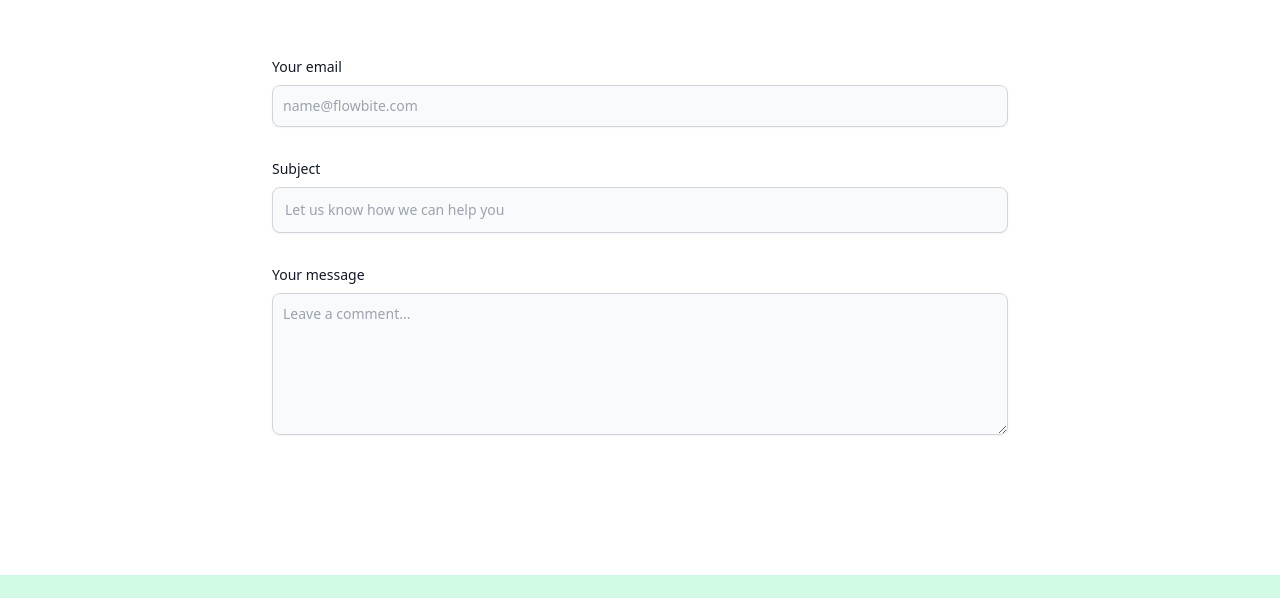
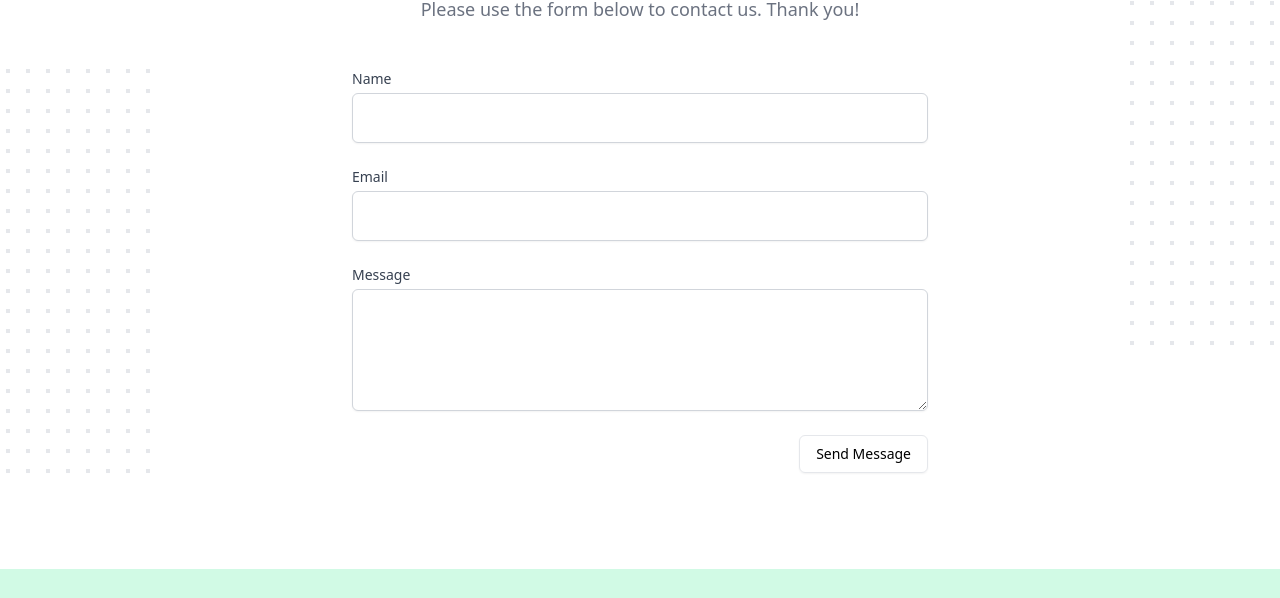
Before and after one commit to Jpriya28/greenden, a plain HTML site: page contact.html in a window 1280 px wide. Shown: the part 211-809 px from the top of the page. Drawn offline with nearby package versions, Linux system fonts and the light colour scheme.

Commit message:
Update contact.html

```diff
--- a/contact.html
+++ b/contact.html
@@ -33,28 +33,66 @@
 
   <!--Contact Section-->
 
-  <section class="bg-white dark:bg-gray-900">
-    <div class="py-8 lg:py-16 px-4 mx-auto max-w-screen-md">
-        <h2 class="mb-4 text-4xl tracking-tight font-extrabold text-center text-gray-900 dark:text-white">Contact Us</h2>
-        <p class="mb-8 lg:mb-16 font-light text-center text-gray-500 dark:text-gray-400 sm:text-xl">Got a technical issue? Need details about our Products..? Let us know.</p>
-        <form action="#" class="space-y-8">
-            <div>
-                <label for="email" class="block mb-2 text-sm font-medium text-gray-900 dark:text-gray-300">Your email</label>
-                <input type="email" id="email" class="shadow-sm bg-gray-50 border border-gray-300 text-gray-900 text-sm rounded-lg focus:ring-primary-500 focus:border-primary-500 block w-full p-2.5 dark:bg-gray-700 dark:border-gray-600 dark:placeholder-gray-400 dark:text-white dark:focus:ring-primary-500 dark:focus:border-primary-500 dark:shadow-sm-light" placeholder="name@flowbite.com" required>
-            </div>
-            <div>
-                <label for="subject" class="block mb-2 text-sm font-medium text-gray-900 dark:text-gray-300">Subject</label>
-                <input type="text" id="subject" class="block p-3 w-full text-sm text-gray-900 bg-gray-50 rounded-lg border border-gray-300 shadow-sm focus:ring-primary-500 focus:border-primary-500 dark:bg-gray-700 dark:border-gray-600 dark:placeholder-gray-400 dark:text-white dark:focus:ring-primary-500 dark:focus:border-primary-500 dark:shadow-sm-light" placeholder="Let us know how we can help you" required>
-            </div>
-            <div class="sm:col-span-2">
-                <label for="message" class="block mb-2 text-sm font-medium text-gray-900 dark:text-gray-400">Your message</label>
-                <textarea id="message" rows="6" class="block p-2.5 w-full text-sm text-gray-900 bg-gray-50 rounded-lg shadow-sm border border-gray-300 focus:ring-primary-500 focus:border-primary-500 dark:bg-gray-700 dark:border-gray-600 dark:placeholder-gray-400 dark:text-white dark:focus:ring-primary-500 dark:focus:border-primary-500" placeholder="Leave a comment..."></textarea>
-            </div>
-            <button type="submit" class="py-3 px-5 text-sm font-medium text-center text-white rounded-lg bg-primary-700 sm:w-fit hover:bg-primary-800 focus:ring-4 focus:outline-none focus:ring-primary-300 dark:bg-primary-600 dark:hover:bg-primary-700 dark:focus:ring-primary-800">Send message</button>
-        </form>
+ <div id="contact-us" class="overflow-hidden bg-white py-16 px-4 dark:bg-slate-900 sm:px-6 lg:px-8 lg:py-24">
+    <div class="relative mx-auto max-w-xl">
+        <svg class="absolute left-full translate-x-1/2 transform" width="404" height="404" fill="none"
+            viewBox="0 0 404 404" aria-hidden="true">
+            <defs>
+                <pattern id="85737c0e-0916-41d7-917f-596dc7edfa27" x="0" y="0" width="20" height="20"
+                    patternUnits="userSpaceOnUse">
+                    <rect x="0" y="0" width="4" height="4" class="text-gray-200 dark:text-slate-600"
+                        fill="currentColor"></rect>
+                </pattern>
+            </defs>
+            <rect width="404" height="404" fill="url(#85737c0e-0916-41d7-917f-596dc7edfa27)"></rect>
+        </svg>
+        <svg class="absolute right-full bottom-0 -translate-x-1/2 transform" width="404" height="404" fill="none"
+            viewBox="0 0 404 404" aria-hidden="true">
+            <defs>
+                <pattern id="85737c0e-0916-41d7-917f-596dc7edfa27" x="0" y="0" width="20" height="20"
+                    patternUnits="userSpaceOnUse">
+                    <rect x="0" y="0" width="4" height="4" class="text-gray-200 dark:text-slate-800"
+                        fill="currentColor"></rect>
+                </pattern>
+            </defs>
+            <rect width="404" height="404" fill="url(#85737c0e-0916-41d7-917f-596dc7edfa27)"></rect>
+        </svg>
+        <div class="text-center">
+            <h2 class="text-3xl font-extrabold tracking-tight text-gray-900 dark:text-slate-200 sm:text-4xl">Contact Us
+            </h2>
+            <p class="mt-4 text-lg leading-6 text-gray-500 dark:text-slate-400">Please use the form below to contact us.
+                Thank you!
+            </p>
+        </div>
+        <div class="mt-12">
+            <form class="grid grid-cols-1 gap-y-6 sm:grid-cols-2 sm:gap-x-8">
+                <div class="sm:col-span-2">
+                    <label for="name" class="block text-sm font-medium text-gray-700 dark:text-slate-400">Name</label>
+                    <div class="mt-1">
+                        <input name="name" type="text" id="name" autocomplete="organization" required="" class="border border-gray-300 block w-full rounded-md py-3 px-4 shadow-sm focus:border-sky-500 focus:ring-sky-500 dark:border-white/5 dark:bg-slate-700/50 dark:text-white">
+                    </div>
+                </div>
+                <div class="sm:col-span-2">
+                    <label for="email" class="block text-sm font-medium text-gray-700 dark:text-slate-400">Email</label>
+                    <div class="mt-1">
+                        <input name="email" id="email" required="" type="email" autocomplete="email" class="border border-gray-300 block w-full rounded-md py-3 px-4 shadow-sm focus:border-sky-500 focus:ring-sky-500 dark:border-white/5 dark:bg-slate-700/50 dark:text-white">
+                    </div>
+                </div>
+                <div class="sm:col-span-2">
+                    <label for="message" class="block text-sm font-medium text-gray-700 dark:text-slate-400">Message</label>
+                    <div class="mt-1">
+                        <textarea required="" name="message" id="message" rows="4" class="border border-gray-300 block w-full rounded-md py-3 px-4 shadow-sm focus:border-sky-500 focus:ring-sky-500 dark:border-white/5 dark:bg-slate-700/50 dark:text-white"></textarea>
+                    </div>
+                </div>
+                <div class="flex justify-end sm:col-span-2">
+                    <button type="submit" class="inline-flex items-center rounded-md px-4 py-2 font-medium focus:outline-none focus-visible:ring focus-visible:ring-sky-500 shadow-sm sm:text-sm transition-colors duration-75 text-sky-500 border border-sky-500 hover:bg-sky-50 active:bg-sky-100 disabled:bg-sky-100 dark:hover:bg-gray-900 dark:active:bg-gray-800 dark:disabled:bg-gray-800 disabled:cursor-not-allowed">
+                        <span>Send Message</span>
+                    </button>
+                </div>
+            </form>
+        </div>
     </div>
-  </section>
-
+</div>
 
 
    <!--Footer Section-->
```
